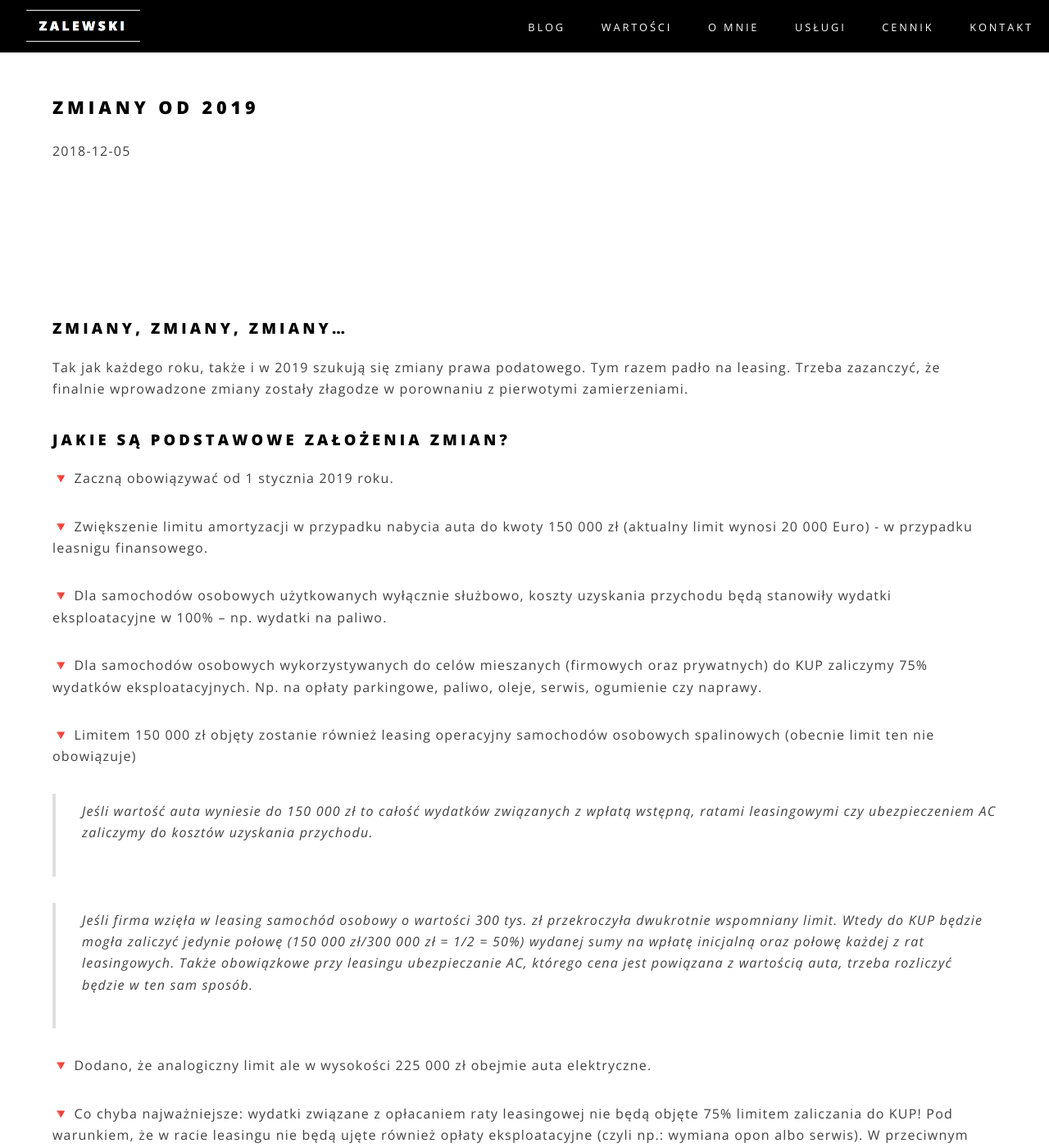
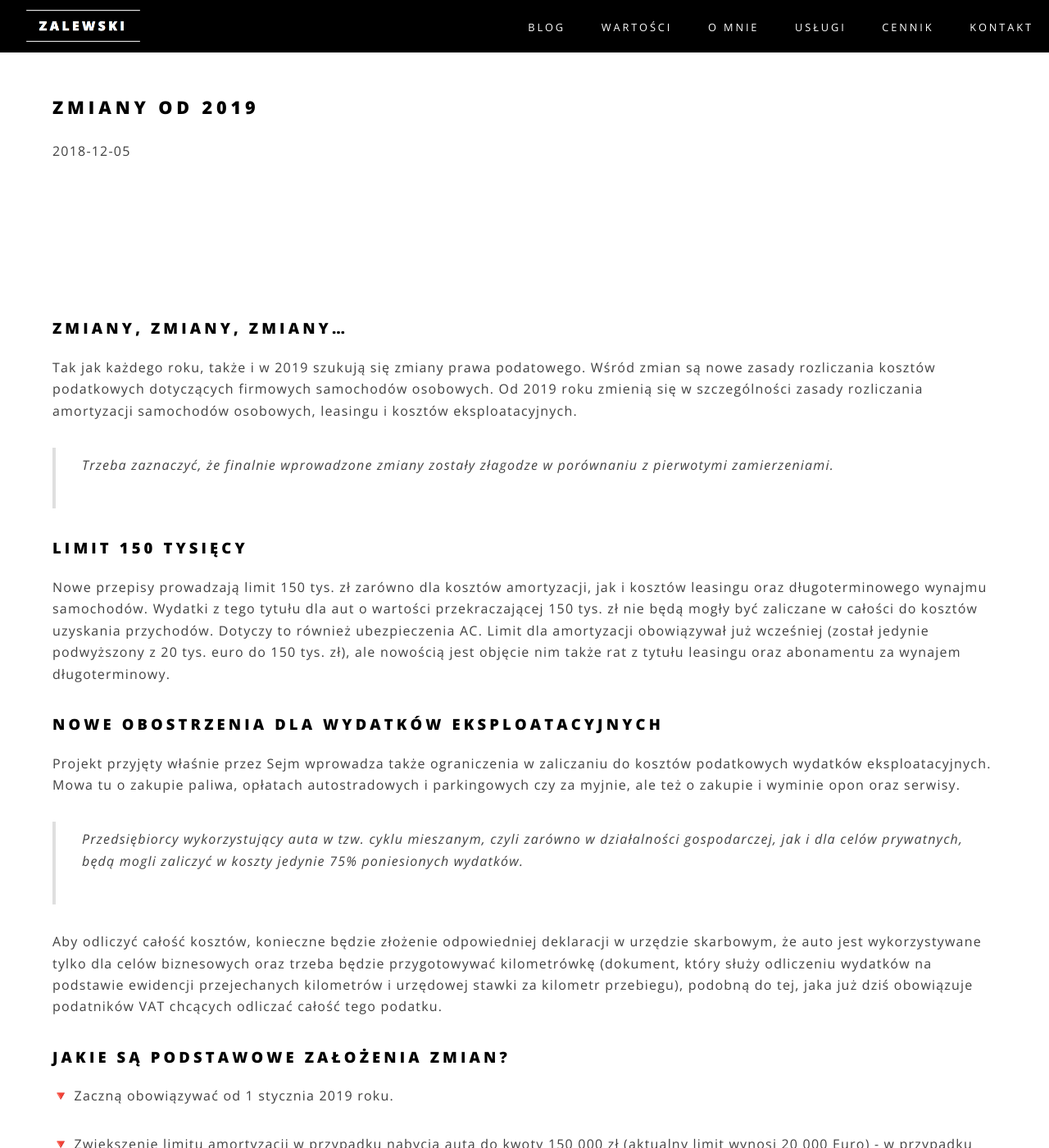
Before and after one commit to zalewskifinance/zalewskifinance.github.io, a Jekyll site: the page built from _posts/2018-12-06-zmiany.md, in a window 1280 px wide and 1400 px high. Shown: the whole window at 82% size. Built offline with Jekyll 4.4.1, drawn with Linux system fonts in a browser that asks for light colours; some of the changed text lies outside the part shown.

Commit message:
Update 2018-12-06-zmiany.md

```diff
--- a/_posts/2018-12-06-zmiany.md
+++ b/_posts/2018-12-06-zmiany.md
@@ -6,7 +6,22 @@ categories: [ blog, leasing, zmiany od 2019 roku ]
 ---
 
 ### Zmiany, zmiany, zmiany...
-Tak jak każdego roku, także i w 2019 szukują się zmiany prawa podatowego. Tym razem padło na leasing. Trzeba zazanczyć, że finalnie wprowadzone zmiany zostały złagodze w porownaniu z pierwotymi zamierzeniami.
+Tak jak każdego roku, także i w 2019 szukują się zmiany prawa podatowego.
+Wśród zmian są nowe zasady rozliczania kosztów podatkowych dotyczących firmowych samochodów osobowych. Od 2019 roku zmienią się w szczególności zasady rozliczania amortyzacji samochodów osobowych, leasingu i kosztów eksploatacyjnych.
+
+> Trzeba zaznaczyć, że finalnie wprowadzone zmiany zostały złagodze w porównaniu z pierwotymi zamierzeniami.
+
+### Limit 150 tysięcy
+Nowe przepisy prowadzają limit 150 tys. zł zarówno dla kosztów amortyzacji, jak i kosztów leasingu oraz długoterminowego wynajmu samochodów. Wydatki z tego tytułu dla aut o wartości przekraczającej 150 tys. zł nie będą mogły być zaliczane w całości do kosztów uzyskania przychodów. Dotyczy to również ubezpieczenia AC.
+Limit dla amortyzacji obowiązywał już wcześniej (został jedynie podwyższony z 20 tys. euro do 150 tys. zł), ale nowością jest objęcie nim także rat z tytułu leasingu oraz abonamentu za wynajem długoterminowy.
+
+### Nowe obostrzenia dla wydatków eksploatacyjnych
+Projekt przyjęty właśnie przez Sejm wprowadza także ograniczenia w zaliczaniu do kosztów podatkowych wydatków eksploatacyjnych. Mowa tu o zakupie paliwa, opłatach autostradowych i parkingowych czy za myjnie, ale też o zakupie i wyminie opon oraz serwisy.
+
+> Przedsiębiorcy wykorzystujący auta w tzw. cyklu mieszanym, czyli zarówno w działalności gospodarczej, jak i dla celów prywatnych, będą mogli zaliczyć w koszty jedynie 75% poniesionych wydatków.
+
+Aby odliczyć całość kosztów, konieczne będzie złożenie odpowiedniej deklaracji w urzędzie skarbowym, że auto jest wykorzystywane tylko dla celów biznesowych oraz trzeba będzie przygotowywać kilometrówkę (dokument, który służy odliczeniu wydatków na podstawie ewidencji przejechanych kilometrów i urzędowej stawki za kilometr przebiegu), podobną do tej, jaka już dziś obowiązuje podatników VAT chcących odliczać całość tego podatku.
+
 
 ### Jakie są podstawowe założenia zmian?
 🔻 Zaczną obowiązywać od 1 stycznia 2019 roku.
@@ -17,7 +32,8 @@ Tak jak każdego roku, także i w 2019 szukują się zmiany prawa podatowego. Ty
 
 🔻 Dla  samochodów osobowych wykorzystywanych do celów mieszanych (firmowych oraz prywatnych) do KUP zaliczymy 75% wydatków eksploatacyjnych. Np. na opłaty parkingowe, paliwo, oleje, serwis, ogumienie czy naprawy.
 
-🔻 Limitem 150 000 zł objęty zostanie również leasing operacyjny samochodów osobowych spalinowych (obecnie limit ten nie obowiązuje)
+🔻 Limitem 150 000 zł objęty zostanie również leasing operacyjny samochodów osobowych spalinowych (obecnie limit ten nie obowiązuje).
+Obecnie korzystający (leasingobiorcy) zaliczają opłaty leasingowe do kosztów bez żadnych ograniczeń (w tym raty kapitałowe i odsetki). Wprowadzenie ograniczenia spowoduje, że nieopłacalne stanie się leasingowanie drogich aut osobowych. Resort finansów sam przyznaje, że miał na celu właśnie ograniczenie opłacalności leasingu luksusowych samochodów.
 
 > Jeśli wartość auta wyniesie do 150 000 zł to całość wydatków związanych z wpłatą wstępną, ratami leasingowymi czy ubezpieczeniem AC zaliczymy do kosztów uzyskania przychodu.
 
```
